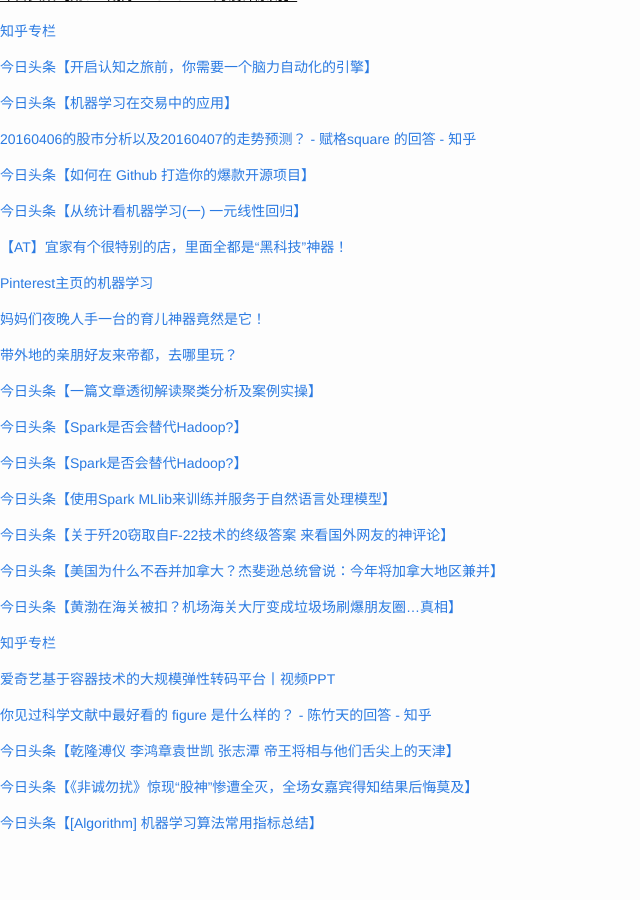
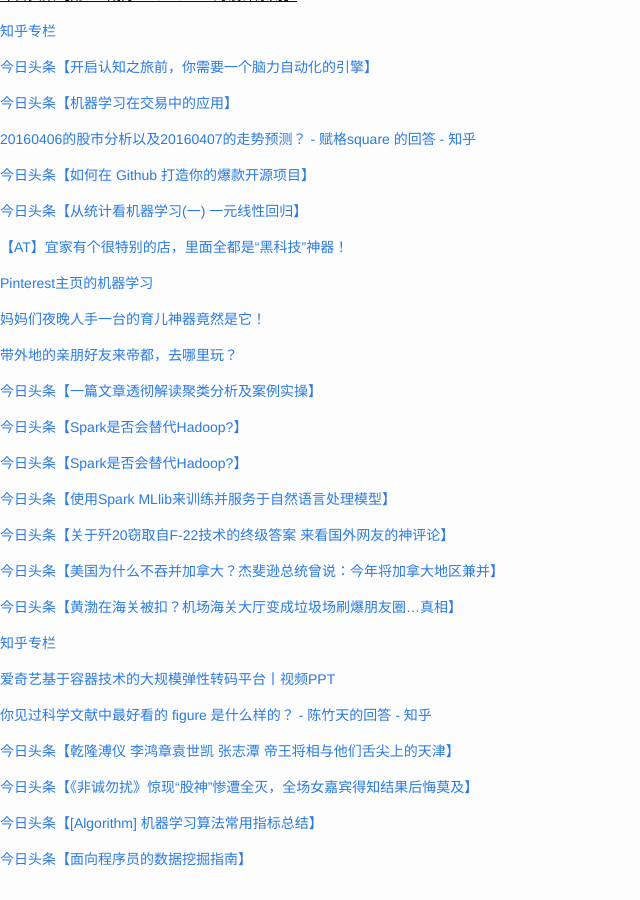
Before and after one commit to cnwarden/cnwarden.github.io, a Jekyll site: the page built from fav/index.md, in a window 1280 px wide and 900 px high, scrolled down 8958 px. Shown: the whole window, without its empty margins (0-640 px from the left). Built offline with Jekyll 4.4.1, drawn with Linux system fonts in a browser that asks for light colours; emoji names are drawn with the system emoji font; before the commit the page ends 9822 px from its top, so only the background shows below that.

Commit message:
auto commit

```diff
--- a/fav/index.md
+++ b/fav/index.md
@@ -542,3 +542,5 @@ title:  fav
 [今日头条【《非诚勿扰》惊现“股神”惨遭全灭，全场女嘉宾得知结果后悔莫及】](http://toutiao.com/group/6271858956323258881/?iid=3946525414&app=news_article&tt_from=android_share&utm_source=email&utm_medium=toutiao_android&utm_campaign=client_share)
 
 [今日头条【[Algorithm] 机器学习算法常用指标总结】](http://toutiao.com/group/6271892594890195202/?iid=3946525414&app=news_article&tt_from=android_share&utm_source=email&utm_medium=toutiao_android&utm_campaign=client_share)
+
+[今日头条【面向程序员的数据挖掘指南】](http://toutiao.com/group/6272181988771021058/?iid=3946525414&app=news_article&tt_from=android_share&utm_source=email&utm_medium=toutiao_android&utm_campaign=client_share)
```
